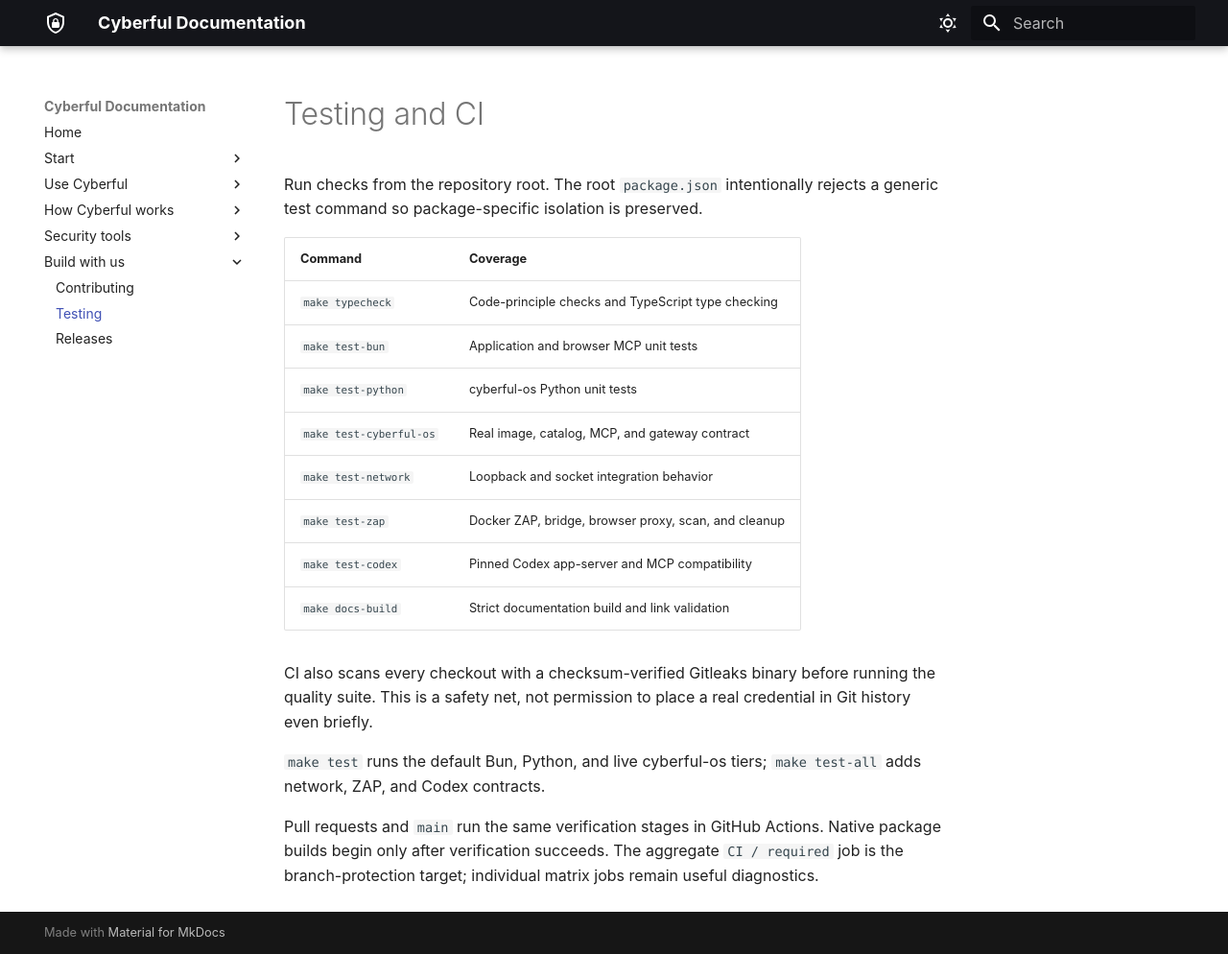
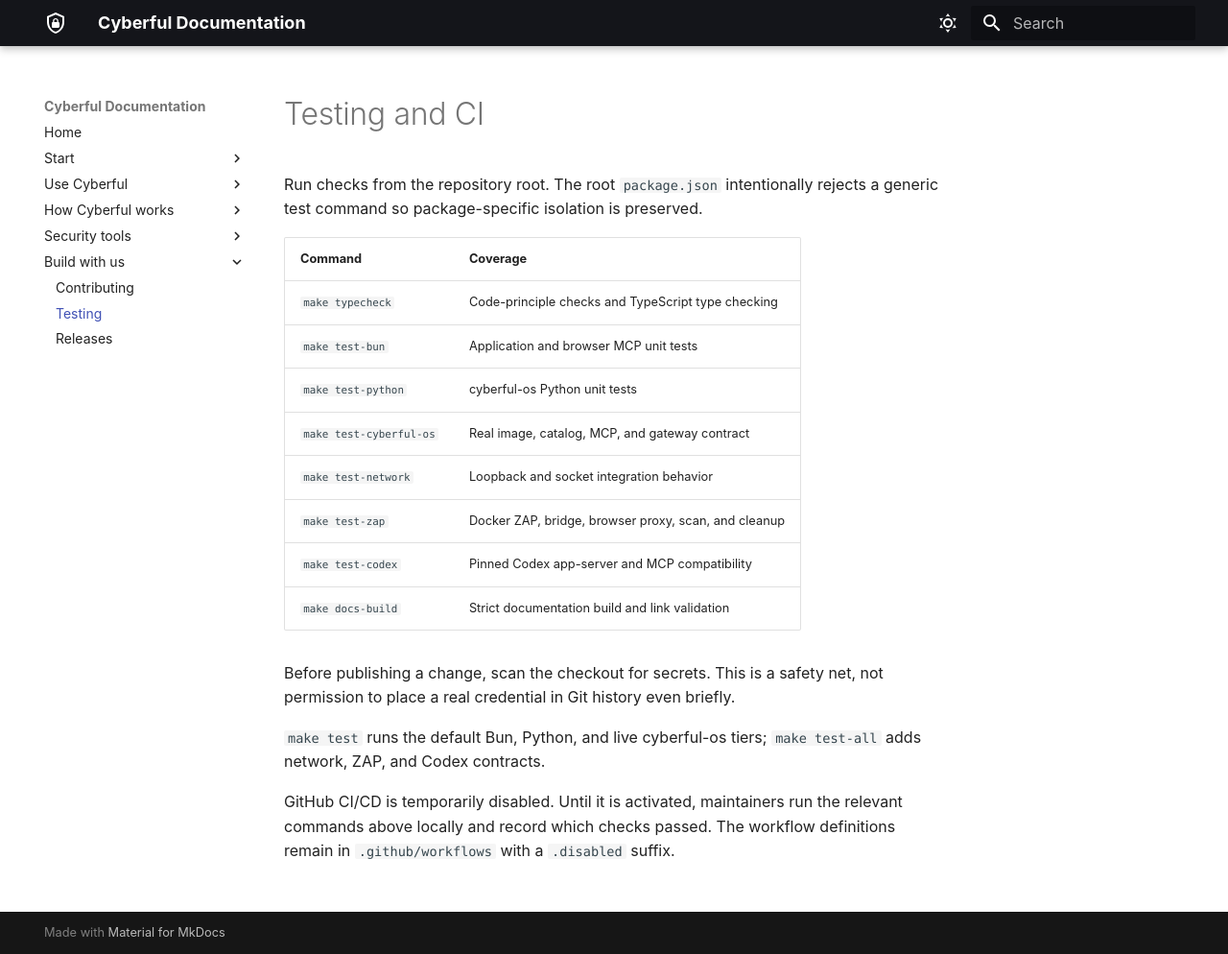
Before and after one commit to cyberful/cyberful, an MkDocs documentation site: the page built from docs/development/testing.md, in a window 1280 px wide and 994 px high. Shown: the whole window at 96% size. Built offline with MkDocs 1.6.1 and Material for MkDocs 9.7.7, drawn with Linux system fonts in a browser that asks for light colours.

Commit message:
disabling ci/cd for now

```diff
--- a/docs/development/testing.md
+++ b/docs/development/testing.md
@@ -14,14 +14,12 @@
 | `make test-codex`       | Pinned Codex app-server and MCP compatibility        |
 | `make docs-build`       | Strict documentation build and link validation       |
 
-CI also scans every checkout with a checksum-verified Gitleaks binary before
-running the quality suite. This is a safety net, not permission to place a real
-credential in Git history even briefly.
+Before publishing a change, scan the checkout for secrets. This is a safety net,
+not permission to place a real credential in Git history even briefly.
 
 `make test` runs the default Bun, Python, and live cyberful-os tiers;
 `make test-all` adds network, ZAP, and Codex contracts.
 
-Pull requests and `main` run the same verification stages in GitHub Actions.
-Native package builds begin only after verification succeeds. The aggregate
-`CI / required` job is the branch-protection target; individual matrix jobs
-remain useful diagnostics.
+GitHub CI/CD is temporarily disabled. Until it is activated, maintainers run the
+relevant commands above locally and record which checks passed. The workflow
+definitions remain in `.github/workflows` with a `.disabled` suffix.
```
Also changed, not shown: README.md (+3 -3 lines), docs/development/release.md (+4 -3 lines), 6 other files.
